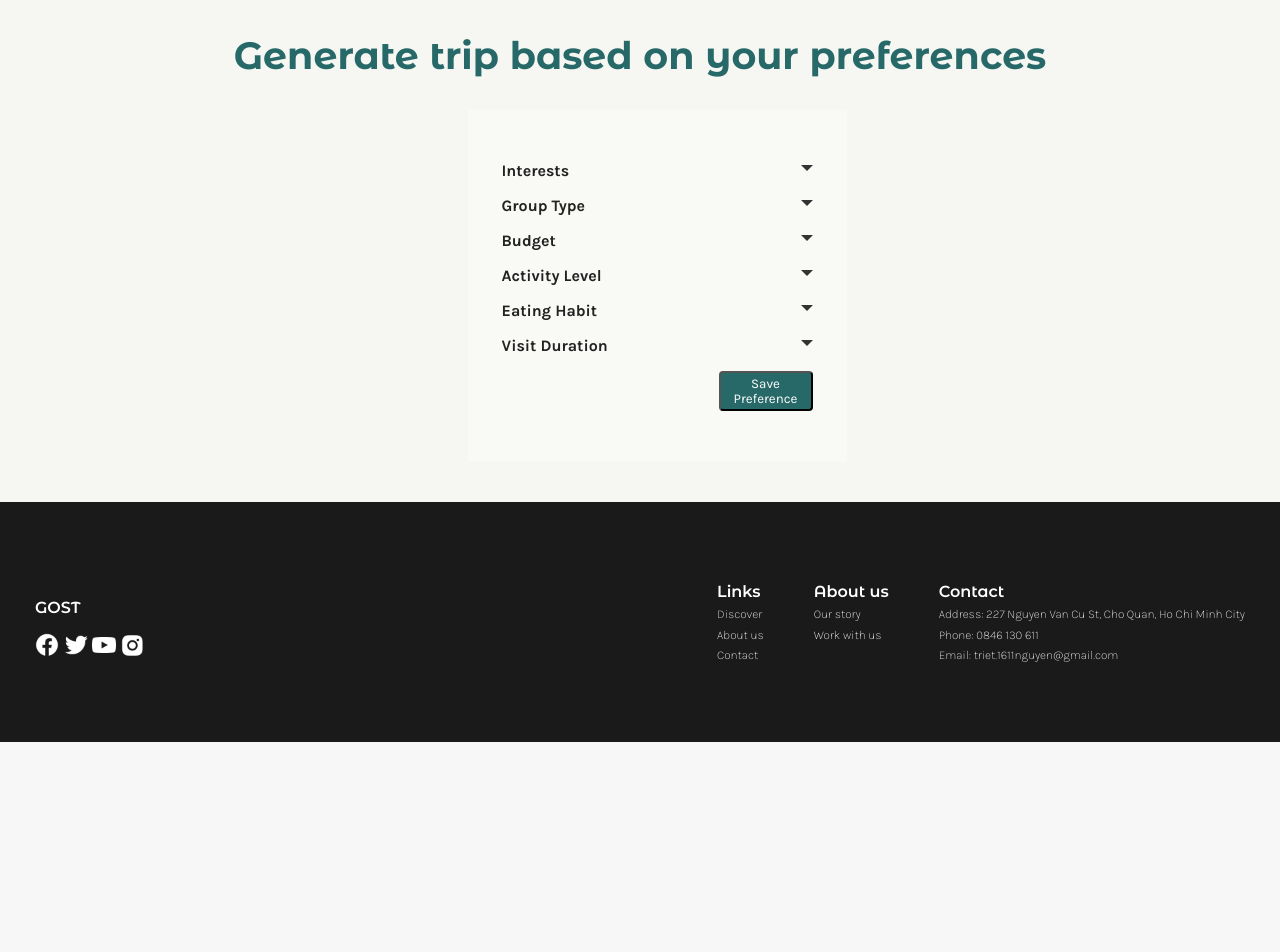
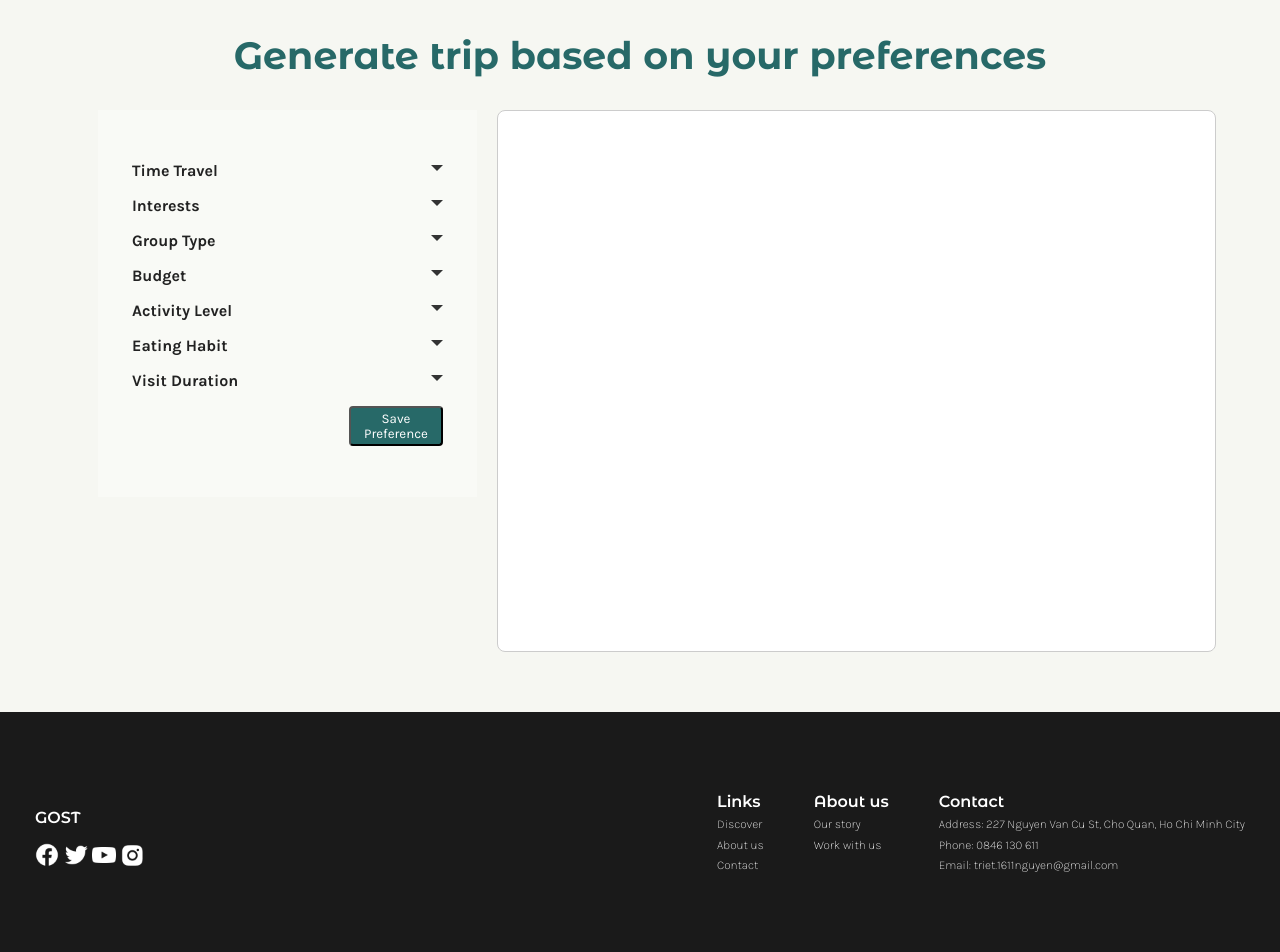
Before and after one commit to cgk1401/SMART-TOURISM-SYSTEM, a Django app: page /PreferenceScreen/ in a window 1280 px wide. Shown: the part 79-1031 px from the top of the page. Before the commit the page ends 821 px from the top, so only its background shows below. Run offline with Django 4.2, Linux system fonts and the light colour scheme; the visitor is signed in with stand-in values (Sample User, id 1).

Commit message:
add time travel in PreferenceScreen

```diff
--- a/Sightseeing/MainScreen/static/Main.js
+++ b/Sightseeing/MainScreen/static/Main.js
@@ -82,10 +82,6 @@ function loadTrips() {
         .catch(function (error) {
             console.error('Lỗi khi lấy dữ liệu:', error);
             container.innerHTML = '<p style="color:red">Failed to load trips.</p>';
-<<<<<<< HEAD
-        });
-}
-=======
         }
     );
 }
@@ -162,4 +158,3 @@ function setupModalEvents(){
         }
     });
 }
->>>>>>> Kien
--- a/Sightseeing/PreferenceScreen/models.py
+++ b/Sightseeing/PreferenceScreen/models.py
@@ -12,3 +12,6 @@ class UserPref(models.Model):
     budget = models.CharField(max_length=50, blank=True)
     activity_level = models.CharField(max_length=50, blank=True)
     visit_duration = models.CharField(max_length=50, blank=True)
+
+    start_time = models.CharField(max_length=10, blank=True, default="")
+    end_time = models.CharField(max_length=10, blank=True, default="")
--- a/Sightseeing/PreferenceScreen/static/preference.css
+++ b/Sightseeing/PreferenceScreen/static/preference.css
@@ -7,9 +7,28 @@ h2 {
     text-align: center;
 }
 
+.trip-layout{
+    display: flex;
+    gap: 20px;
+    width: 90%;
+    max-width: 1200px;
+    margin: 20px auto;
+    align-items: stretch;
+
+}
+
 .form-container{
-    width: 100%;
-    display: flex;
-    align-items: center;
-    justify-content: center;
+    flex: 0 0 30%;
+    align-self: stretch;
 }
+
+
+
+.detail-list-trip {
+    flex: 1;
+    padding: 20px;
+    border: 1px solid #ccc;
+    border-radius: 8px;
+    background-color: #ffffff;
+    min-height: 500px;
+}
--- a/Sightseeing/PreferenceScreen/templates/checkboxes.html
+++ b/Sightseeing/PreferenceScreen/templates/checkboxes.html
@@ -7,6 +7,43 @@
     {% csrf_token %}
 
     <div class="checkboxes">
+        <div class="time_travel">
+            <input type="checkbox" id="toggle-time-travel" class="toggle">
+            <label for="toggle-time-travel" class="section_label">
+                Time Travel <span class="arrow"></span>
+            </label>
+
+            <div class="options">
+                <div class="time_start">
+                    <label>Time Start:</label>
+                    <select name="time_start_hour">
+                        {% for hour in time_start_hours %}
+                            <option value="{{ hour }}{% if hour >= 7 and hour <= 11 %}AM{% elif hour == 12 %}PM{% elif hour >= 1 and hour <= 3 %}PM{% endif %}">
+                                {{ hour }}{% if hour >= 7 and hour <= 11 %}AM{% elif hour == 12 %}PM{% elif hour >= 1 and hour <= 3 %}PM{% endif %}</option>
+                        {% endfor %}
+                    </select>
+                    <select name="time_start_minute">
+                        <option value="00">00</option>
+                        <option value="30">30</option>
+                    </select>
+                </div>
+
+                <br> <div class="time_end">
+                    <label>Time End:</label>
+                    <select name="time_end_hour">
+                        {% for hour in time_end_hours %}
+                            <option value="{{ hour }}{% if hour == 12 %}PM{% elif hour >= 1 and hour <= 11 %}PM{% endif %}">
+                                {{ hour }}{% if hour == 12 %}PM{% elif hour >= 1 and hour <= 11 %}PM{% endif %}</option>
+                        {% endfor %}
+                    </select>
+                    <select name="time_end_minute">
+                        <option value="00">00</option>
+                        <option value="30">30</option>
+                    </select>
+                </div>
+            </div>
+        </div>
+
         <div class="interest">
             <input type="checkbox" id="toggle-interest" class="toggle">
             <label for="toggle-interest" class="section_label">
--- a/Sightseeing/PreferenceScreen/templates/preference.html
+++ b/Sightseeing/PreferenceScreen/templates/preference.html
@@ -12,9 +12,17 @@
 {% block content %}
     <h2> Generate trip based on your preferences </h2>
 
-    <div class = "form-container">
-        {% include "checkboxes.html" %}
+
+    <div class = "trip-layout">
+        <div class = "form-container">
+            {% include "checkboxes.html" %}
+        </div>
+
+        <div class = "detail-list-trip">
+
+        </div>
     </div>
+
 
 {% endblock %}
 
--- a/Sightseeing/PreferenceScreen/views.py
+++ b/Sightseeing/PreferenceScreen/views.py
@@ -7,7 +7,14 @@ from MapScreen.models import Location
 
 def function_preference(request):
     prefs = UserPref.objects.filter(user=request.user)
-    return render(request, 'preference.html', {'prefs': prefs})
+    start_hours_list = [7,8,9,10,11,12,1,2,3]
+    end_hours_list = [12,1,2,3,4,5,6,7,8,9,10,11]
+    context = {
+        'prefs': prefs,
+        'time_start_hours': start_hours_list,
+        'time_end_hours': end_hours_list,
+    }
+    return render(request, 'preference.html', context)
 
 @login_required
 def save_preference(request):
@@ -19,6 +26,13 @@ def save_preference(request):
         budget = request.POST.get("budget")
         activity = request.POST.get("activity_level")
         duration = request.POST.get("visit_duration")
+        start_hour = request.POST.get("time_start_hour", "")
+        start_minute = request.POST.get("time_start_minute", "")
+        end_hour = request.POST.get("time_end_hour", "")
+        end_minute = request.POST.get("time_end_minute", "")
+
+        start_time_str = f"{start_hour}:{start_minute}" if start_hour and start_minute else ""
+        end_time_str = f"{end_hour}:{end_minute}" if end_hour and end_minute else ""
 
         pref, _ = UserPref.objects.get_or_create(user=request.user)
         pref.interests = interests
@@ -27,6 +41,8 @@ def save_preference(request):
         pref.budget = budget or ""
         pref.activity_level = activity or ""
         pref.visit_duration = duration or ""
+        pref.start_time = start_time_str or ""
+        pref.end_time = end_time_str or ""
         pref.save()
 
         options = ranking_loc(pref)
```
Also changed, not shown: Sightseeing/MainScreen/templates/app/Main.html (+2 -12 lines), Sightseeing/PreferenceScreen/static/checkboxes.css (+50 -0 lines), Sightseeing/PreferenceScreen/migrations/0005_userpref_end_time_userpref_start_time.py (added).
